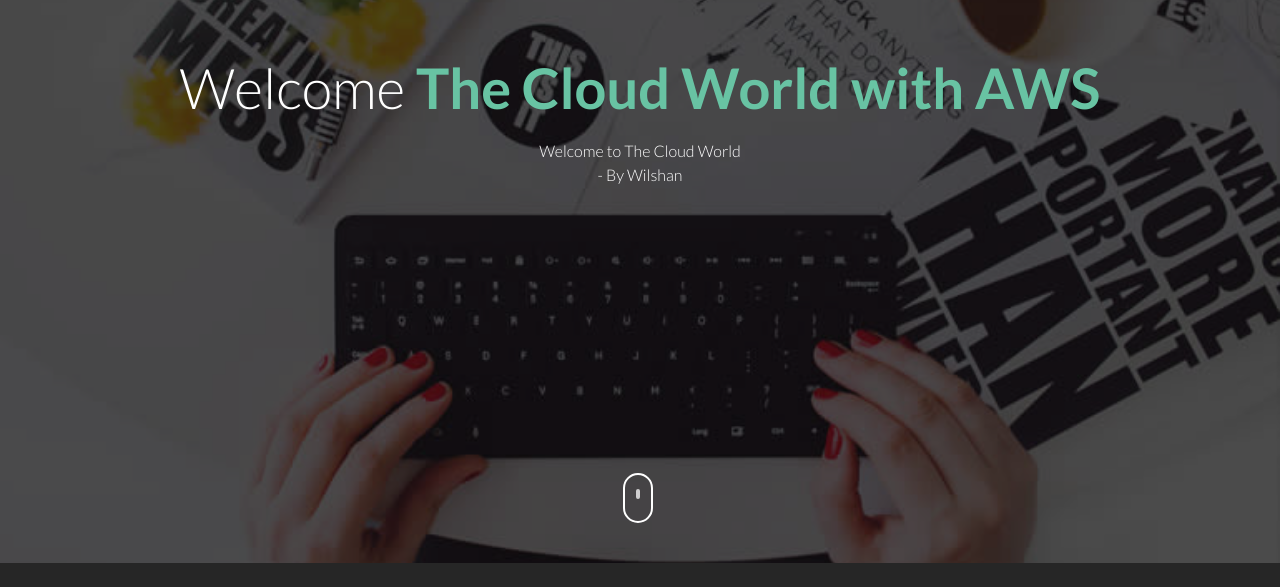
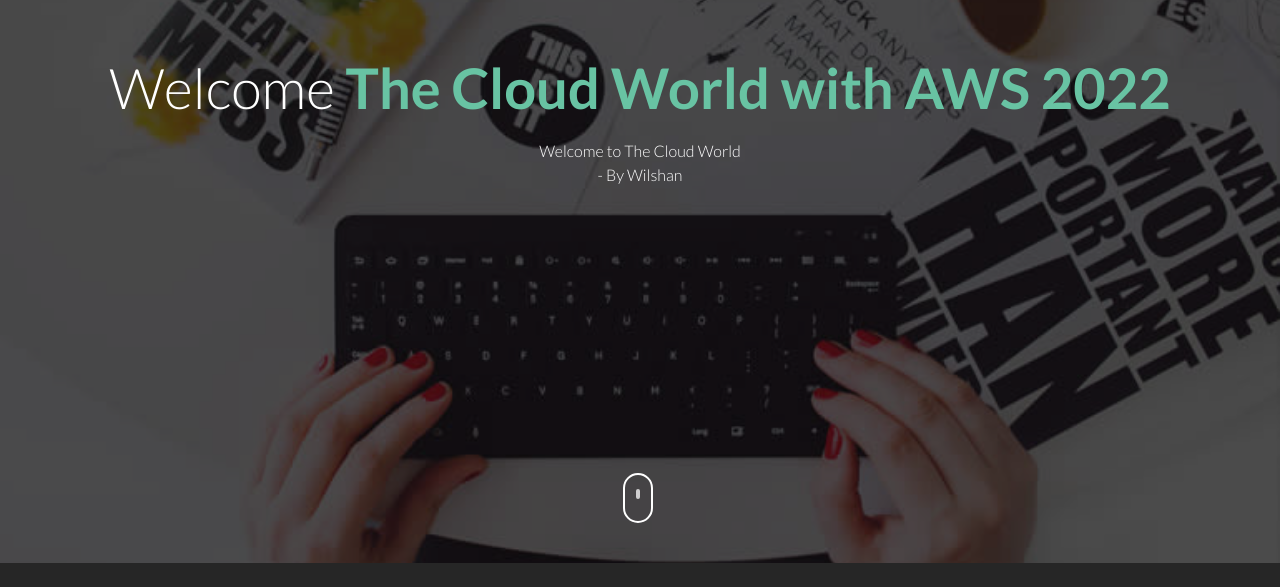
Before and after one commit to Lok83/StaticWeb, a plain HTML site: page index.html in a window 1280 px wide. Shown: the part 237-824 px from the top of the page. Drawn offline with Linux system fonts and the light colour scheme.

Commit message:
Update index.html

```diff
--- a/index.html
+++ b/index.html
@@ -39,7 +39,7 @@
 				<div class="col-md-12 text-center st-header-content">
 					<div class="logo"><a href=""><img src="images/logo.png" alt=""></a></div>
 					<div class="st-header-title">
-						<h2>Welcome <span>The Cloud World with AWS</span></h2>
+						<h2>Welcome <span>The Cloud World with AWS 2022 </span></h2>
 						<p>Welcome to The Cloud World <br /> - By Wilshan </p>
 					</div>
 				</div>
```
